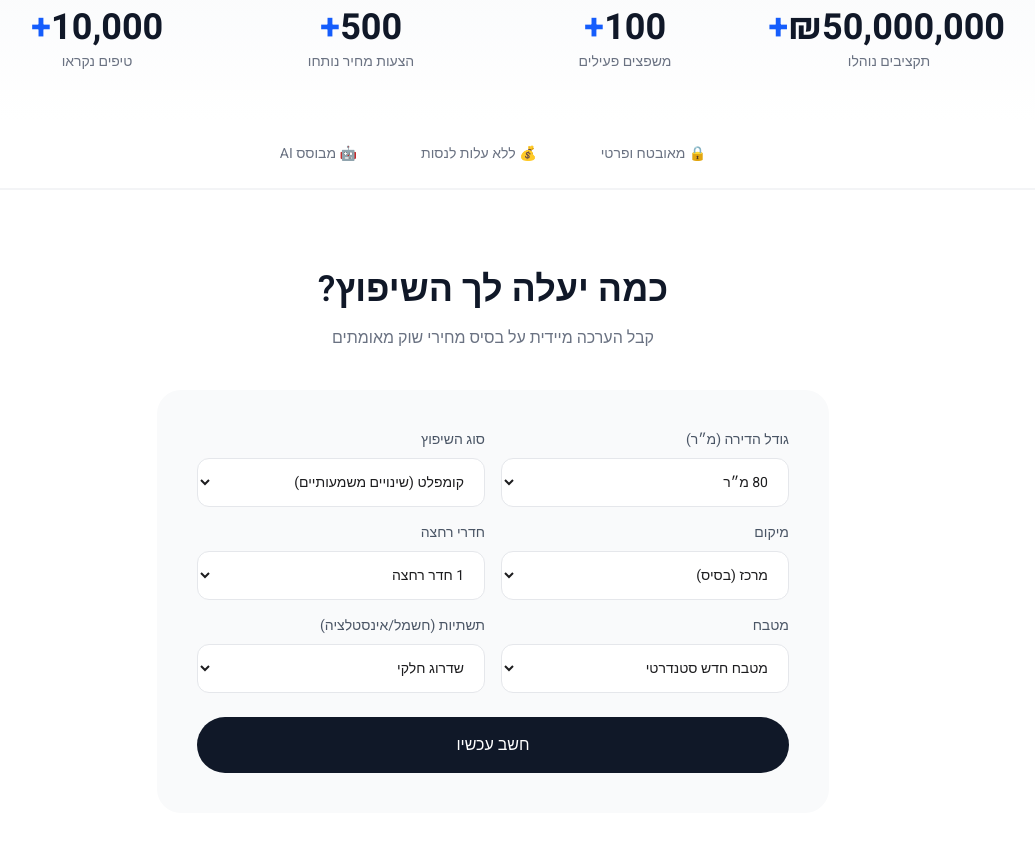
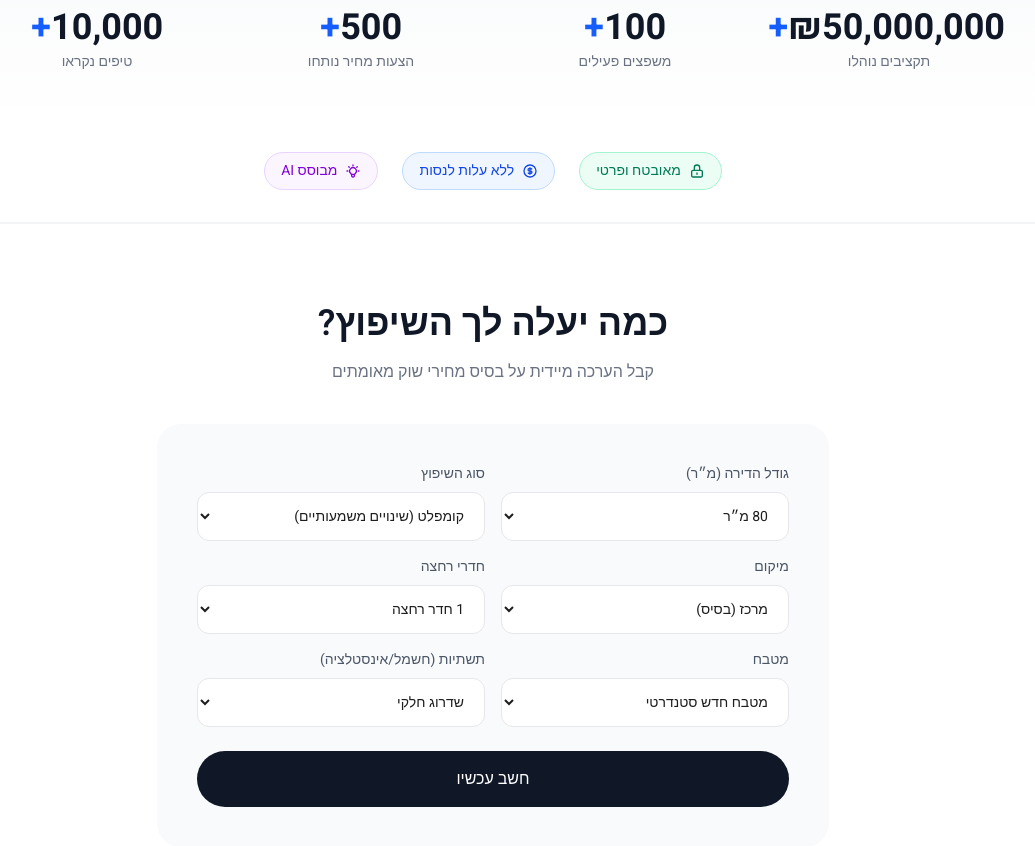
Before and after one commit to guyceza/shiputz-ai, a Next.js app: page / in a window 1280 px wide. Shown: the part 840-1686 px from the top of the page, without its empty margins (147-1182 px from the left). Built offline with nearby package versions, Linux system fonts and the light colour scheme.

Commit message:
fix: Replace emojis with styled badges in trust bar
- Lock icon + green badge for security
- Coin icon + blue badge for free trial
- Lightbulb icon + purple badge for AI

```diff
--- a/src/app/page.tsx
+++ b/src/app/page.tsx
@@ -151,12 +151,27 @@ export default function Home() {
       </section>
 
       {/* Trust Bar */}
-      <section className="py-6 px-6 border-b border-gray-100">
+      <section className="py-8 px-6 border-b border-gray-100">
         <div className="max-w-3xl mx-auto">
-          <div className="flex flex-wrap justify-center gap-8 md:gap-16 text-sm text-gray-500">
-            <span className="flex items-center gap-2">🔒 מאובטח ופרטי</span>
-            <span className="flex items-center gap-2">💰 ללא עלות לנסות</span>
-            <span className="flex items-center gap-2">🤖 מבוסס AI</span>
+          <div className="flex flex-wrap justify-center gap-4 md:gap-6 text-sm">
+            <div className="flex items-center gap-2 px-4 py-2 bg-emerald-50 border border-emerald-200 rounded-full text-emerald-700">
+              <svg className="w-4 h-4" fill="none" stroke="currentColor" viewBox="0 0 24 24">
+                <path strokeLinecap="round" strokeLinejoin="round" strokeWidth={2} d="M12 15v2m-6 4h12a2 2 0 002-2v-6a2 2 0 00-2-2H6a2 2 0 00-2 2v6a2 2 0 002 2zm10-10V7a4 4 0 00-8 0v4h8z" />
+              </svg>
+              <span>מאובטח ופרטי</span>
+            </div>
+            <div className="flex items-center gap-2 px-4 py-2 bg-blue-50 border border-blue-200 rounded-full text-blue-700">
+              <svg className="w-4 h-4" fill="none" stroke="currentColor" viewBox="0 0 24 24">
+                <path strokeLinecap="round" strokeLinejoin="round" strokeWidth={2} d="M12 8c-1.657 0-3 .895-3 2s1.343 2 3 2 3 .895 3 2-1.343 2-3 2m0-8c1.11 0 2.08.402 2.599 1M12 8V7m0 1v8m0 0v1m0-1c-1.11 0-2.08-.402-2.599-1M21 12a9 9 0 11-18 0 9 9 0 0118 0z" />
+              </svg>
+              <span>ללא עלות לנסות</span>
+            </div>
+            <div className="flex items-center gap-2 px-4 py-2 bg-purple-50 border border-purple-200 rounded-full text-purple-700">
+              <svg className="w-4 h-4" fill="none" stroke="currentColor" viewBox="0 0 24 24">
+                <path strokeLinecap="round" strokeLinejoin="round" strokeWidth={2} d="M9.663 17h4.673M12 3v1m6.364 1.636l-.707.707M21 12h-1M4 12H3m3.343-5.657l-.707-.707m2.828 9.9a5 5 0 117.072 0l-.548.547A3.374 3.374 0 0014 18.469V19a2 2 0 11-4 0v-.531c0-.895-.356-1.754-.988-2.386l-.548-.547z" />
+              </svg>
+              <span>מבוסס AI</span>
+            </div>
           </div>
         </div>
       </section>
```
